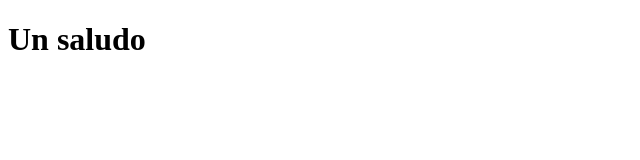
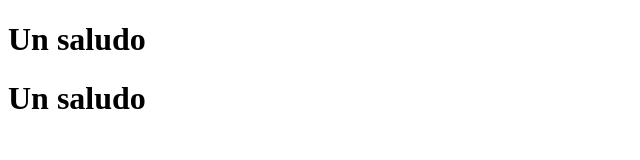
Before and after one commit to camilortte/TestAutomatedDeploy, a plain HTML site: page index.html in a window 1280 px wide. Shown: the whole page, without its empty margins (0-640 px from the left). Drawn offline with Linux system fonts and the light colour scheme.

Commit message:
Update index.html

```diff
--- a/index.html
+++ b/index.html
@@ -6,5 +6,6 @@
 </head>
 <body>
 	<h1>Un saludo</h1>
+		<h1>Un saludo</h1>
 </body>
 </html>
```
